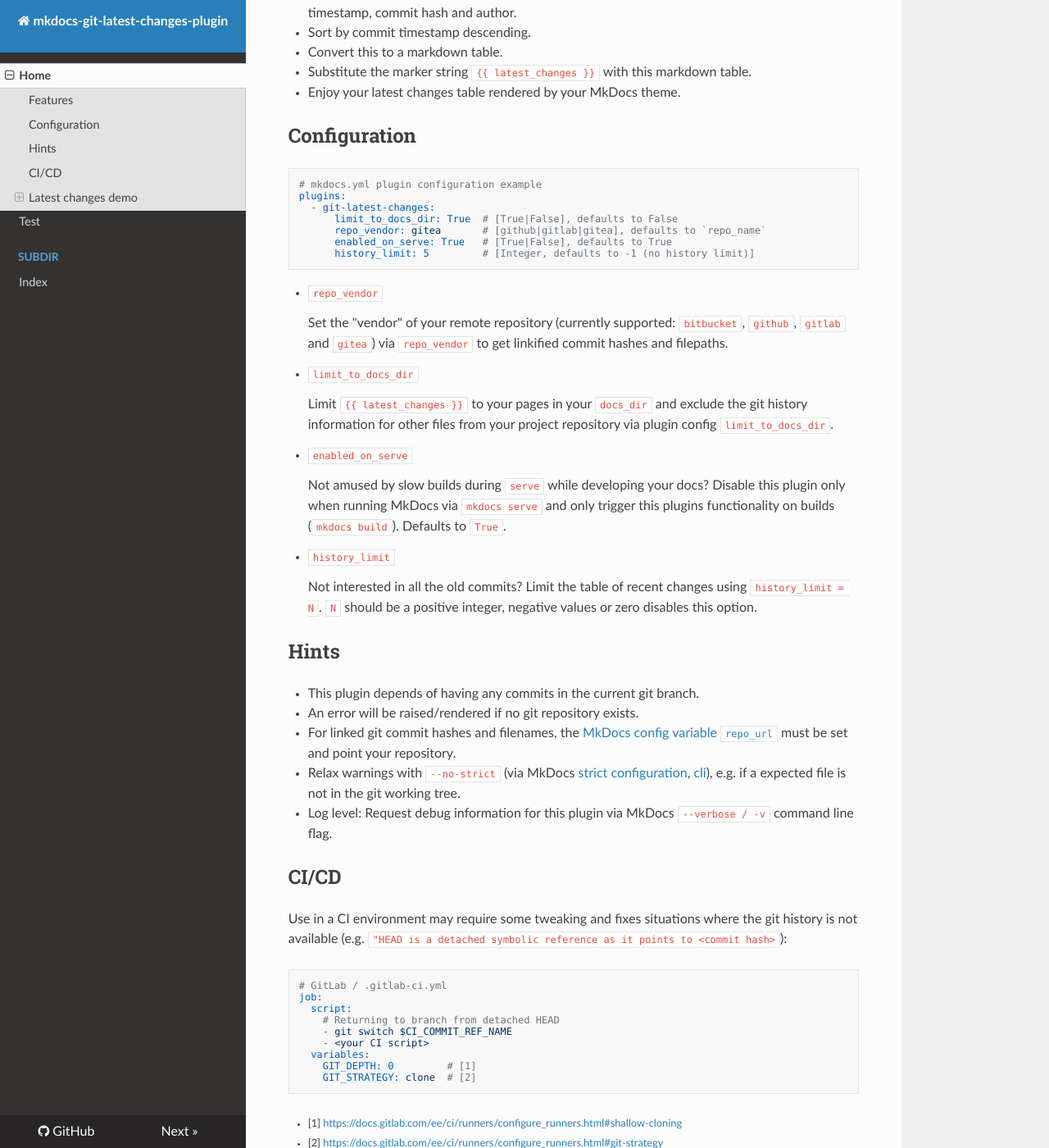
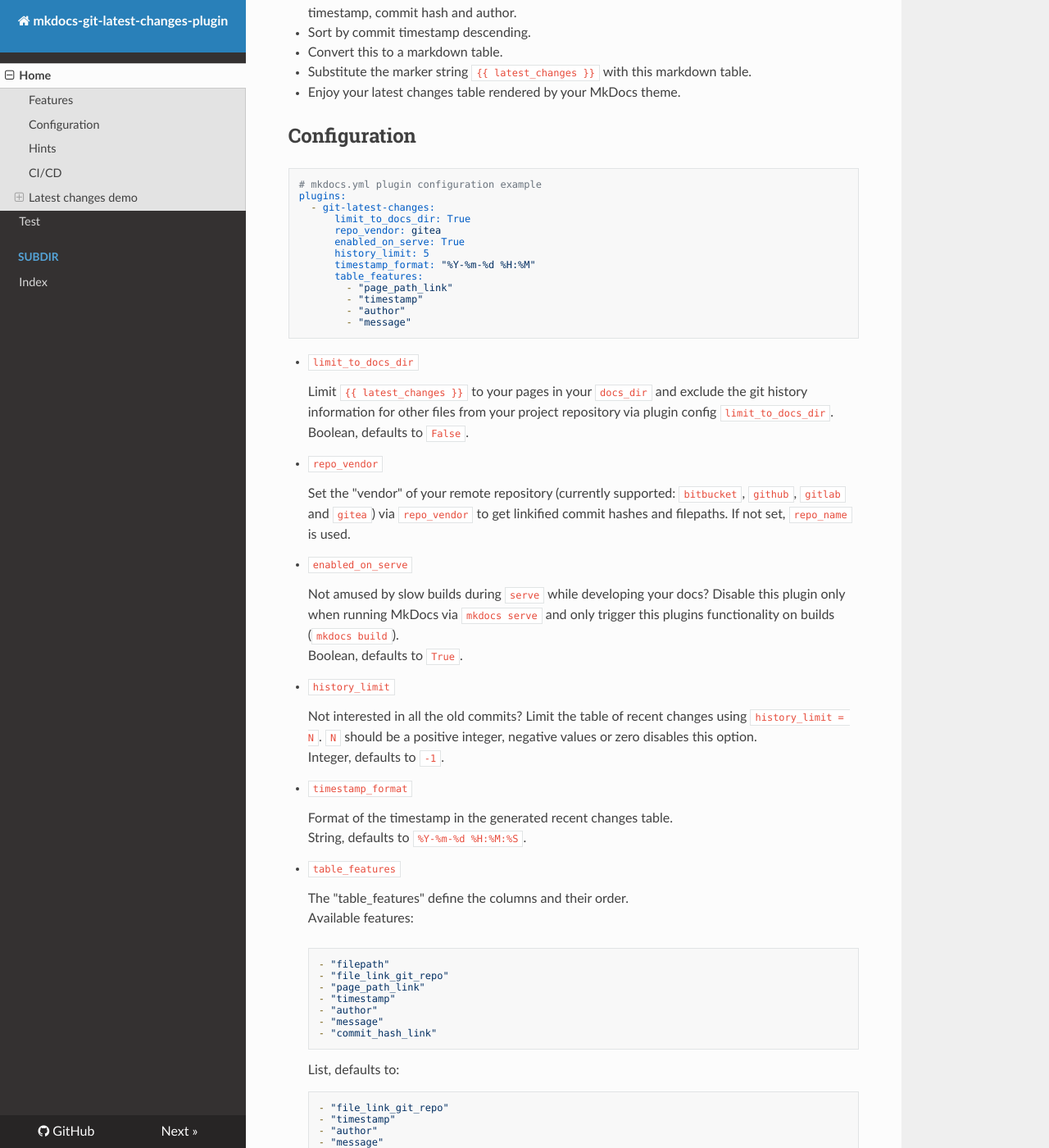
Before and after one commit to tombreit/mkdocs-git-latest-changes-plugin, an MkDocs documentation site: the page built from docs/index.md, in a window 1280 px wide and 1400 px high, scrolled down 380 px. Shown: the whole window at 82% size. Built offline with MkDocs 1.6.1, drawn with Linux system fonts in a browser that asks for light colours; nearby versions of some CDN libraries; some of the changed text lies outside the part shown.

Commit message:
Cleanup, added some docs for new config options

````diff
--- a/docs/index.md
+++ b/docs/index.md
@@ -26,27 +26,68 @@ MkDocs plugin that allows you to display a list of recently modified pages from
 # mkdocs.yml plugin configuration example
 plugins:
   - git-latest-changes:
-      limit_to_docs_dir: True  # [True|False], defaults to False
-      repo_vendor: gitea       # [github|gitlab|gitea], defaults to `repo_name`
-      enabled_on_serve: True   # [True|False], defaults to True
-      history_limit: 5         # [Integer, defaults to -1 (no history limit)]
+      limit_to_docs_dir: True
+      repo_vendor: gitea
+      enabled_on_serve: True
+      history_limit: 5
+      timestamp_format: "%Y-%m-%d %H:%M"
+      table_features:
+        - "page_path_link"
+        - "timestamp"
+        - "author"
+        - "message"
 ```
-
-- `repo_vendor`
-
-    Set the "vendor" of your remote repository (currently supported: `bitbucket`, `github`, `gitlab` and `gitea`) via `repo_vendor` to get linkified commit hashes and filepaths.
 
 - `limit_to_docs_dir`
 
     Limit <code>&#123;&#123; latest_changes &#125;&#125;</code> to your pages in your `docs_dir` and exclude the git history information for other files from your project repository via plugin config `limit_to_docs_dir`.
+    Boolean, defaults to `False`.
+
+- `repo_vendor`
+
+    Set the "vendor" of your remote repository (currently supported: `bitbucket`, `github`, `gitlab` and `gitea`) via `repo_vendor` to get linkified commit hashes and filepaths. If not set, `repo_name` is used.
 
 - `enabled_on_serve`
 
-    Not amused by slow builds during `serve` while developing your docs? Disable this plugin only when running MkDocs via `mkdocs serve` and only trigger this plugins functionality on builds (`mkdocs build`). Defaults to `True`.
+    Not amused by slow builds during `serve` while developing your docs? Disable this plugin only when running MkDocs via `mkdocs serve` and only trigger this plugins functionality on builds (`mkdocs build`).
+    Boolean, defaults to `True`.
 
 - `history_limit`
 
     Not interested in all the old commits? Limit the table of recent changes using `history_limit = N`. `N` should be a positive integer, negative values or zero disables this option.
+    Integer, defaults to `-1`.
+
+- `timestamp_format`
+
+    Format of the timestamp in the generated recent changes table.
+    String, defaults to `%Y-%m-%d %H:%M:%S`.
+
+- `table_features`
+
+    The "table_features" define the columns and their order.
+    Available features:
+
+<div style="margin-left: 24px;">
+```yml
+- "filepath"
+- "file_link_git_repo"
+- "page_path_link"
+- "timestamp"
+- "author"
+- "message"
+- "commit_hash_link"
+```
+
+List, defaults to:
+
+```yaml
+- "file_link_git_repo"
+- "timestamp"
+- "author"
+- "message"
+- "commit_hash_link"
+```
+</div>
 
 ## Hints
 
@@ -55,6 +96,20 @@ plugins:
 - For linked git commit hashes and filenames, the [MkDocs config variable `repo_url`](https://www.mkdocs.org/user-guide/configuration/#repo_url) must be set and point your repository.
 - Relax warnings with `--no-strict` (via MkDocs [strict configuration](https://www.mkdocs.org/user-guide/configuration/#strict), [cli](https://www.mkdocs.org/user-guide/cli/)), e.g. if a expected file is not in the git working tree.
 - Log level: Request debug information for this plugin via MkDocs `--verbose / -v` command line flag.
+- If you want to spare your audience git and the technical aspects of your repo: Configure your recent changes table e.g. via:
+
+<div style="margin-left: 24px;">
+```yml
+  - git-latest-changes:
+      limit_to_docs_dir: True
+      timestamp_format: "%Y-%m-%d %H:%M"
+      table_features:
+        - "page_path_link"
+        - "timestamp"
+        - "author"
+        - "message"
+```
+</div>
 
 ## CI/CD
 
--- a/mkdocs.yml
+++ b/mkdocs.yml
@@ -12,9 +12,9 @@ plugins:
       repo_vendor: github
       enabled_on_serve: True
       history_limit: -1
-      timestamp_format: "%Y %m %d %H:%M:%S"
+      timestamp_format: "%Y-%m-%d %H:%M:%S"
       table_features:
-        - "page_link_rendered"
+        - "page_path_link"
         - "timestamp"
         - "author"
         - "message"
--- a/src/mkdocs_git_latest_changes_plugin/templates/recent_changes_table.md.j2
+++ b/src/mkdocs_git_latest_changes_plugin/templates/recent_changes_table.md.j2
@@ -21,12 +21,12 @@ SPDX-License-Identifier: MIT
 {%- elif feature == "commit_hash_link" -%}
 [{{ info.hash_short }}]({{ info.get_hash_url }})
 
-{%- elif feature == "page_link_git_repo" -%}
+{%- elif feature == "file_link_git_repo" -%}
 [{{ info.filepath }}]({{ info.get_file_remote_url }})
 
-{%- elif feature == "page_link_rendered" -%}
+{%- elif feature == "page_path_link" -%}
 {%- if info.get_file_local_url -%}
-    [{{ info.filepath }}]({{ info.get_file_local_url }})
+    [{{- info.filepath -}}]({{ info.get_file_local_url }})
 {%- else -%}
     {{ info.filepath }}
 {%- endif -%}
````
Also changed, not shown: 2 other files.
